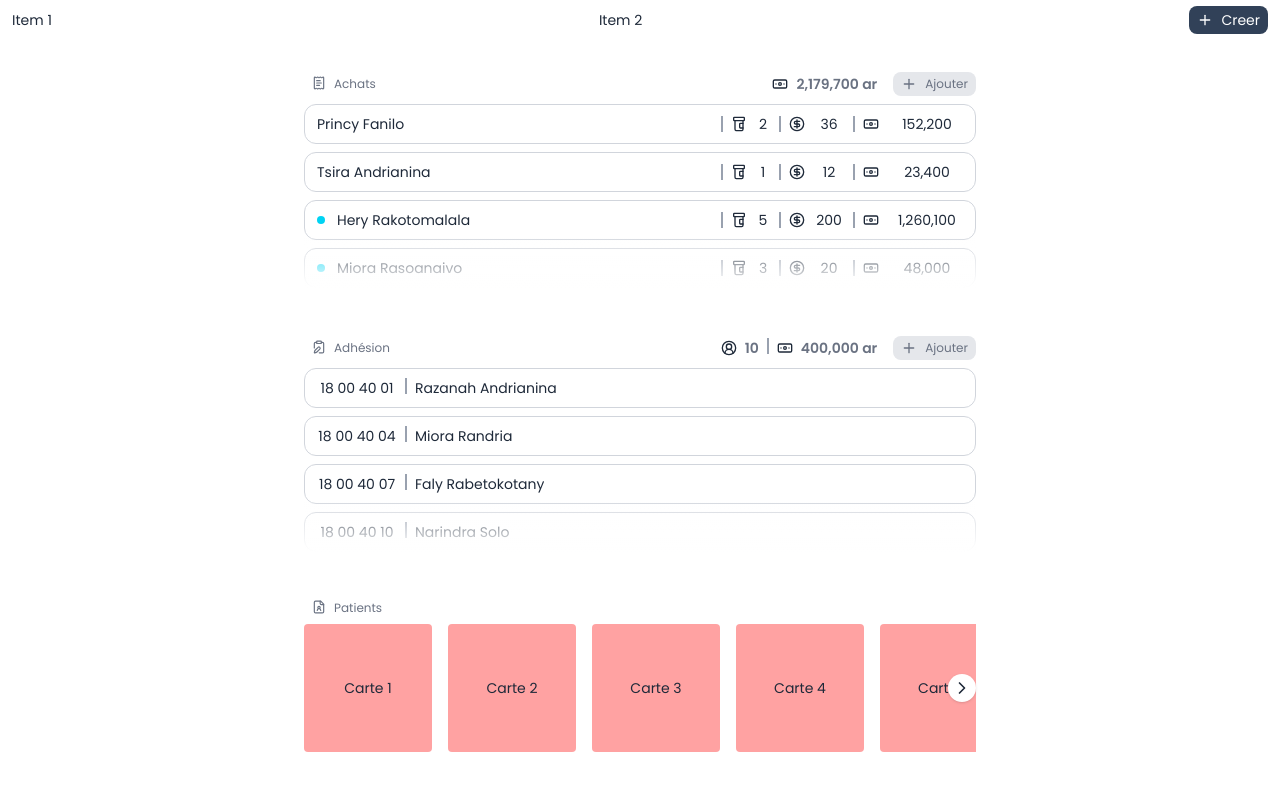
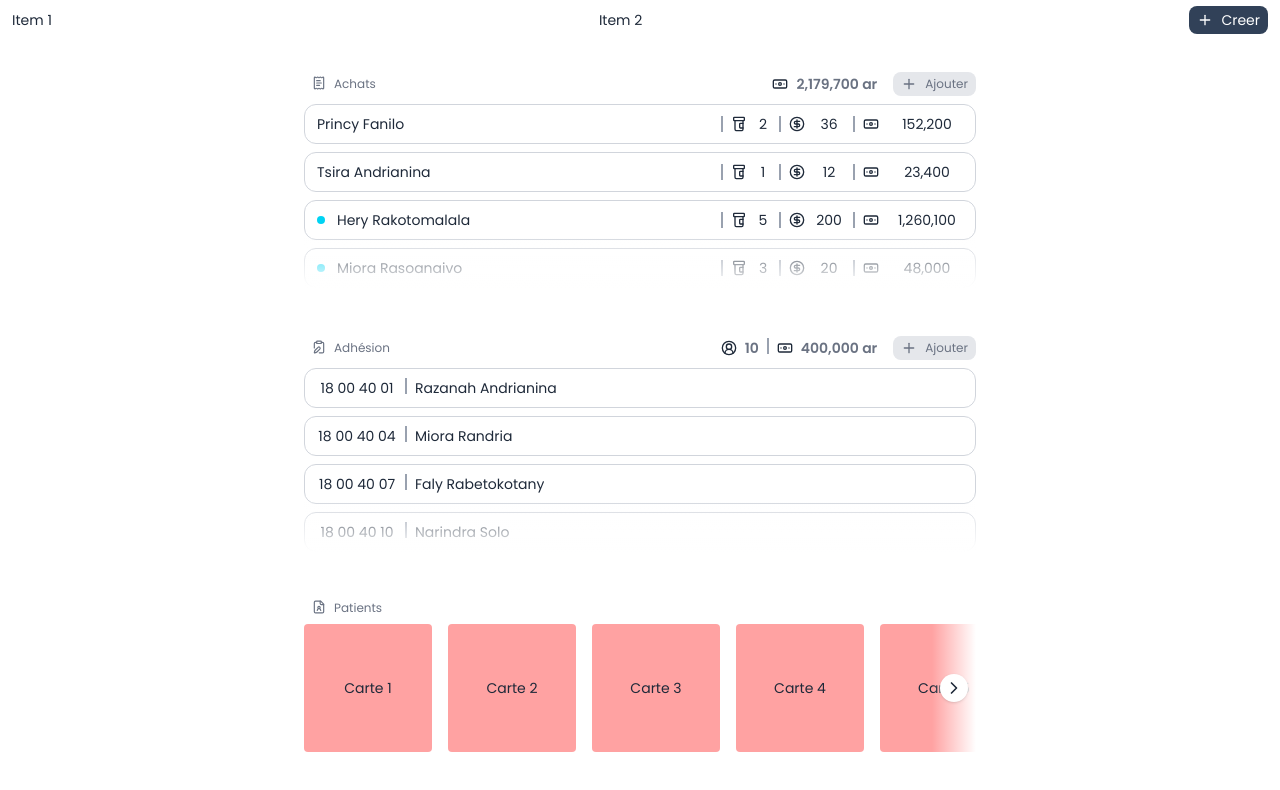
Before and after one commit to Fanilo-rgb/magapp, a React (Vite) app in the folder client/: page / in a window 1280 px wide. Shown: the top 790 px of the page. Built offline with nearby package versions, Linux system fonts and the light colour scheme.

Commit message:
Fix a bug

```diff
--- a/client/src/components/ui/carousel/Carousel.tsx
+++ b/client/src/components/ui/carousel/Carousel.tsx
@@ -46,12 +46,14 @@ const Carousel: React.FC<CarouselProps> = ({ children, className = "", scrollSte
     <div className={`relative w-full h-full ${className}`}>
       {/* bouton gauche */}
       {showLeft && (
+        <div className="absolute left-0 bg-gradient-to-r from-white to-transparent h-full grid place-items-center px-2">
           <button
             onClick={() => scroll("left")}
-          className="absolute left-0 top-1/2 -translate-y-1/2 bg-white shadow p-1 rounded-full z-10"
+            className="bg-white shadow p-1 rounded-full z-10"
           >
             <ChevronLeft size={20} />
           </button>
+        </div>
       )}
 
       {/* container scroll */}
@@ -64,12 +66,14 @@ const Carousel: React.FC<CarouselProps> = ({ children, className = "", scrollSte
 
       {/* bouton droit */}
       {showRight && (
+        <div className="absolute right-0 top-0 bg-gradient-to-l from-white via-5% to-transparent h-full grid place-items-center px-2">
           <button
             onClick={() => scroll("right")}
-          className="absolute right-0 top-1/2 -translate-y-1/2 bg-white shadow p-1 rounded-full z-10"
+            className="bg-white shadow p-1 rounded-full z-10"
           >
             <ChevronRight size={20} />
           </button>
+        </div>
       )}
     </div>
   );
```
Lines whose indentation alone changed are shown as unchanged.
